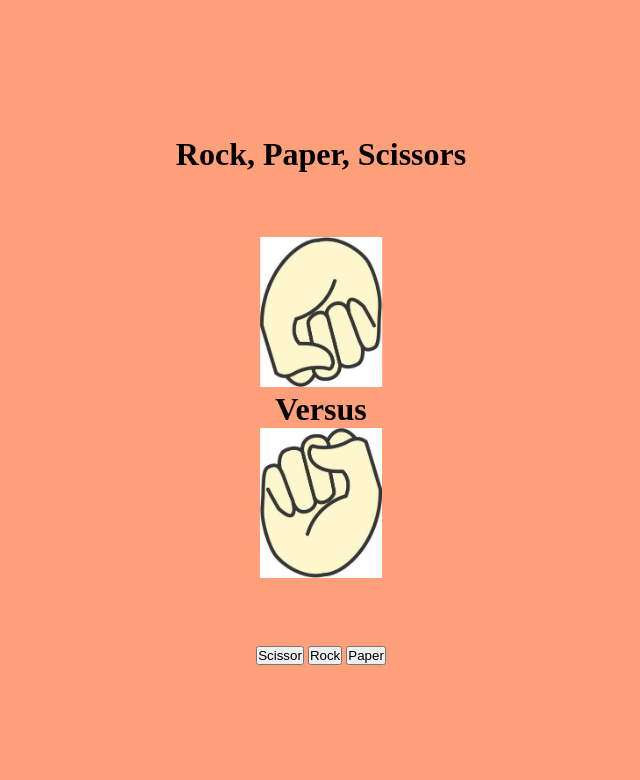
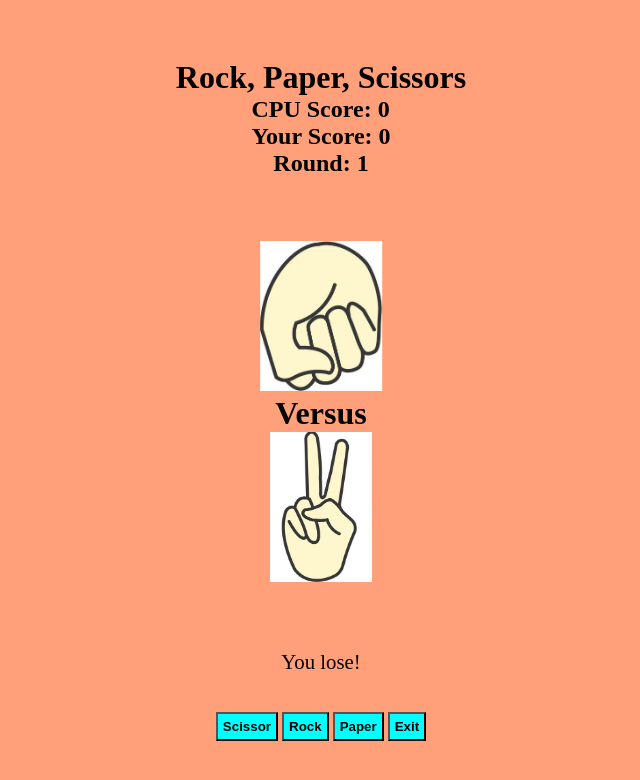
Before and after one commit to KalTang/RockPaperScissors, a plain HTML site: page index.html in a window 1280 px wide. Both pictures are taken after a click on the button "Scissor". Shown: the whole page, without its empty margins (319-959 px from the left). Drawn offline with Linux system fonts and the light colour scheme.

Commit message:
moved loop out of game logic, added handle picks function to handle the choice logis

```diff
--- a/index.html
+++ b/index.html
@@ -9,6 +9,13 @@
     </head>
     <body>
         <h1>Rock, Paper, Scissors</h1>
+
+        <div class="scores">
+            <h2>CPU Score: <span id="cpu_score">0</span></h2>
+            <h2>Your Score: <span id="player_score">0</span></h2>
+        </div>
+
+        <h2>Round: <span id="round">1</span></h2>
 
         <div class="card__container">
             <!-- CPU card -->
@@ -31,10 +38,13 @@
                 />
             </div>
         </div>
+
+        <div id="results"></div>
         <div class="button__container">
-            <button>Scissor</button>
-            <button>Rock</button>
-            <button>Paper</button>
+            <button class="game-btn" id="scissor-btn">Scissor</button>
+            <button class="game-btn" id="rock-btn">Rock</button>
+            <button class="game-btn" id="paper-btn">Paper</button>
+            <button class="game-btn" id="exit">Exit</button>
         </div>
 
         <!-- Button -->
--- a/index.js
+++ b/index.js
@@ -1,11 +1,8 @@
-// Play function
-function play() {
-    // playRound();
-    //
-}
+// set rounds
+let round = 0;
+const maxRound = 5;
 
 // CPU choice logic
-
 function cpuPick() {
     // gets number between 1 and 3
     let x = Math.floor(Math.random() * 3) + 1;
@@ -13,51 +10,54 @@ function cpuPick() {
     return x;
 }
 
+// CPU image update
+function updateCpuImage(choice) {
+    const cpuCardImage = document.querySelector(".cpu__card img");
+    let fileName;
+
+    if (choice === 1) {
+        fileName = "Scissor";
+    } else if (choice === 2) {
+        fileName = "Rock";
+    } else {
+        fileName = "Paper";
+    }
+
+    cpuCardImage.src = `./assets/images/${fileName}.jpg`;
+}
+
 // Player choice logic
-function numberPick() {
-    let input;
+function humanPick() {
+    const scissorButton = document.getElementById("scissor-btn");
+    const rockButton = document.getElementById("rock-btn");
+    const paperButton = document.getElementById("paper-btn");
 
-    while (true) {
-        input = prompt(
-            "Enter a choice:\n\n 1 = Scissors\n\n 2 = Rock\n\n 3 = Paper\n\n 4 = Exit"
-        );
-
-        // convert string to number
-
-        input = Number(input);
-
-        // condition to handle incorrect input to loop until correct input
-
-        if (input === 1 || input === 2 || input === 3 || input == 4) {
-            break;
+    // handle choice logic
+    function handlePicks(playerChoice, imageName) {
+        if (round < maxRound) {
+            const playerCard = document.querySelector(".player__card img");
+            playerCard.src = `./assets/images/${imageName}.jpg`;
+            playRound(playerChoice);
         } else {
-            alert("Invalid choice, Please enter a valid number between 1 to 3");
+            document.getElementById("results").innerHTML = "Game Over!";
+            console.log("game over");
         }
     }
 
-    console.log(`Player number: ${input}`);
-    return input;
+    scissorButton.addEventListener("click", () => handlePicks(1, "Scissor"));
+    rockButton.addEventListener("click", () => handlePicks(2, "Rock"));
+    paperButton.addEventListener("click", () => handlePicks(3, "Paper"));
 }
 
-function playRound(cpuChoice, playerChoice) {
-    // Loop counter for round
-    let round = 1;
+function playRound(playerChoice) {
+    // set round counter
+    round++;
+    // Displays round
+    document.getElementById("round").textContent = round;
 
-    // Logic for winning
-
-    for (let i = 1; i <= 5; i++) {
-        // Gets player choice  function
-        playerChoice = numberPick();
+    // CPU choice
     cpuChoice = cpuPick();
-
-        // If player exits
-        if (playerChoice == 4) {
-            console.log("GoodBye!");
-            break;
-        }
-
-        // Displays round
-        console.log(`Round: ${round}`);
+    updateCpuImage(cpuChoice);
 
     // all outcomes for human wins
     // if cpu choice is 1 (scissors) and human is 1 (rock)
@@ -68,26 +68,27 @@ function playRound(cpuChoice, playerChoice) {
         (cpuChoice === 2 && playerChoice === 3) ||
         (cpuChoice == 3 && playerChoice === 1)
     ) {
+        document.getElementById("results").innerHTML = "You Win! ";
         console.log(`CPU choice: ${cpuChoice}`);
         console.log(`Human choice: ${playerChoice}`);
         console.log("You win!");
     }
     // if CPU choice is equal to human input. Its a tie
     else if (cpuChoice === playerChoice) {
+        document.getElementById("results").innerHTML = "It's a tie!";
         console.log(`CPU choice: ${cpuChoice}`);
         console.log(`Human choice: ${playerChoice}`);
         console.log("It is a draw!");
     }
     // Else CPU wins.
     else {
+        document.getElementById("results").innerHTML = "You lose!";
         console.log(`CPU choice: ${cpuChoice}`);
         console.log(`Human choice: ${playerChoice}`);
         console.log("You lose!");
     }
-        round++;
-    }
 }
 
-play();
-
-// Win logic
+document.addEventListener("DOMContentLoaded", function () {
+    humanPick();
+});
--- a/styles.css
+++ b/styles.css
@@ -36,3 +36,14 @@ body {
     font-size: 2em;
     font-weight: 800;
 }
+
+#results {
+    font-size: 1.3em;
+    margin-bottom: 3%;
+}
+
+.game-btn {
+    padding: 5px;
+    font-weight: 600;
+    background-color: aqua;
+}
```
Lines whose indentation alone changed are shown as unchanged.
